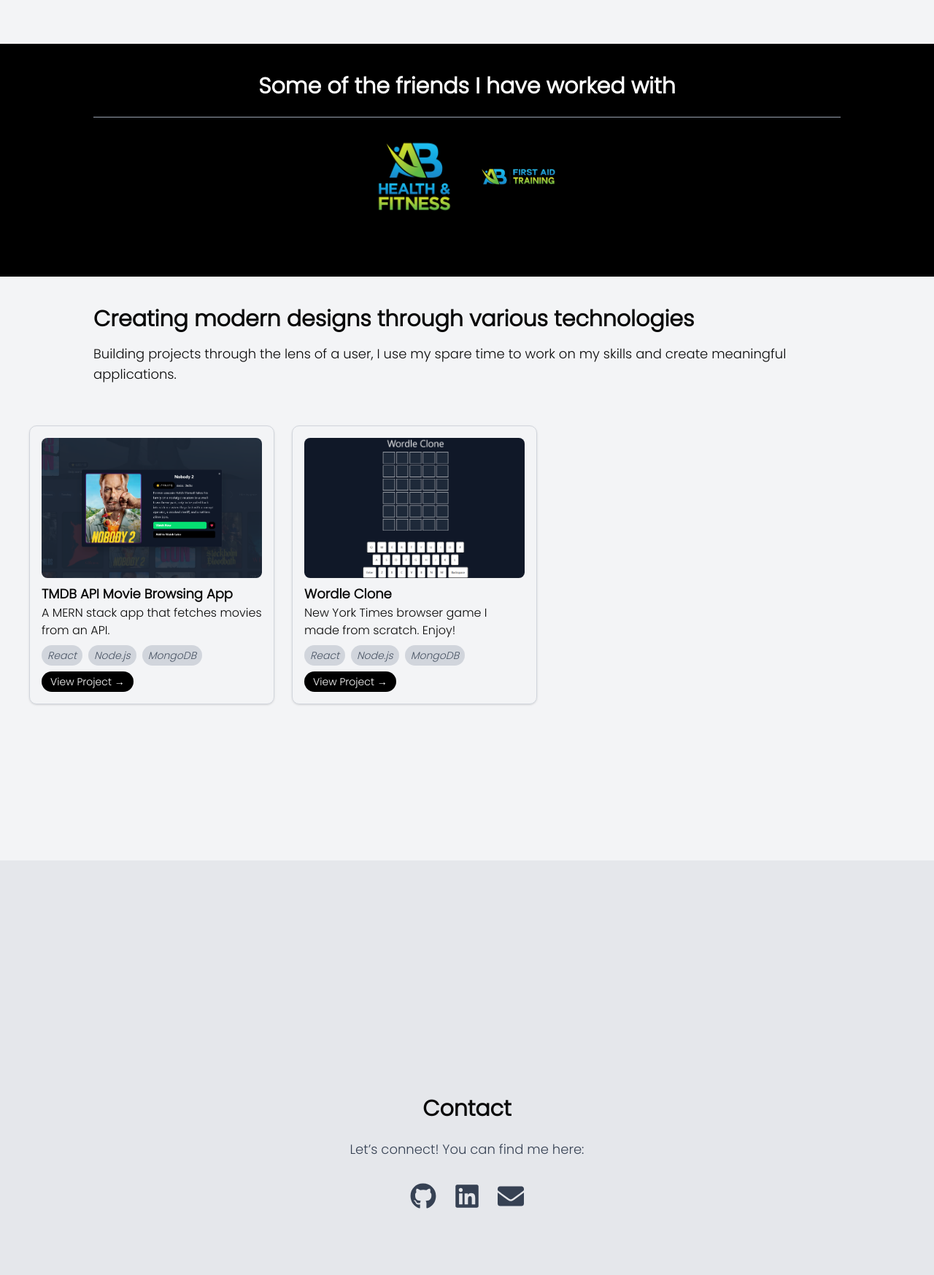
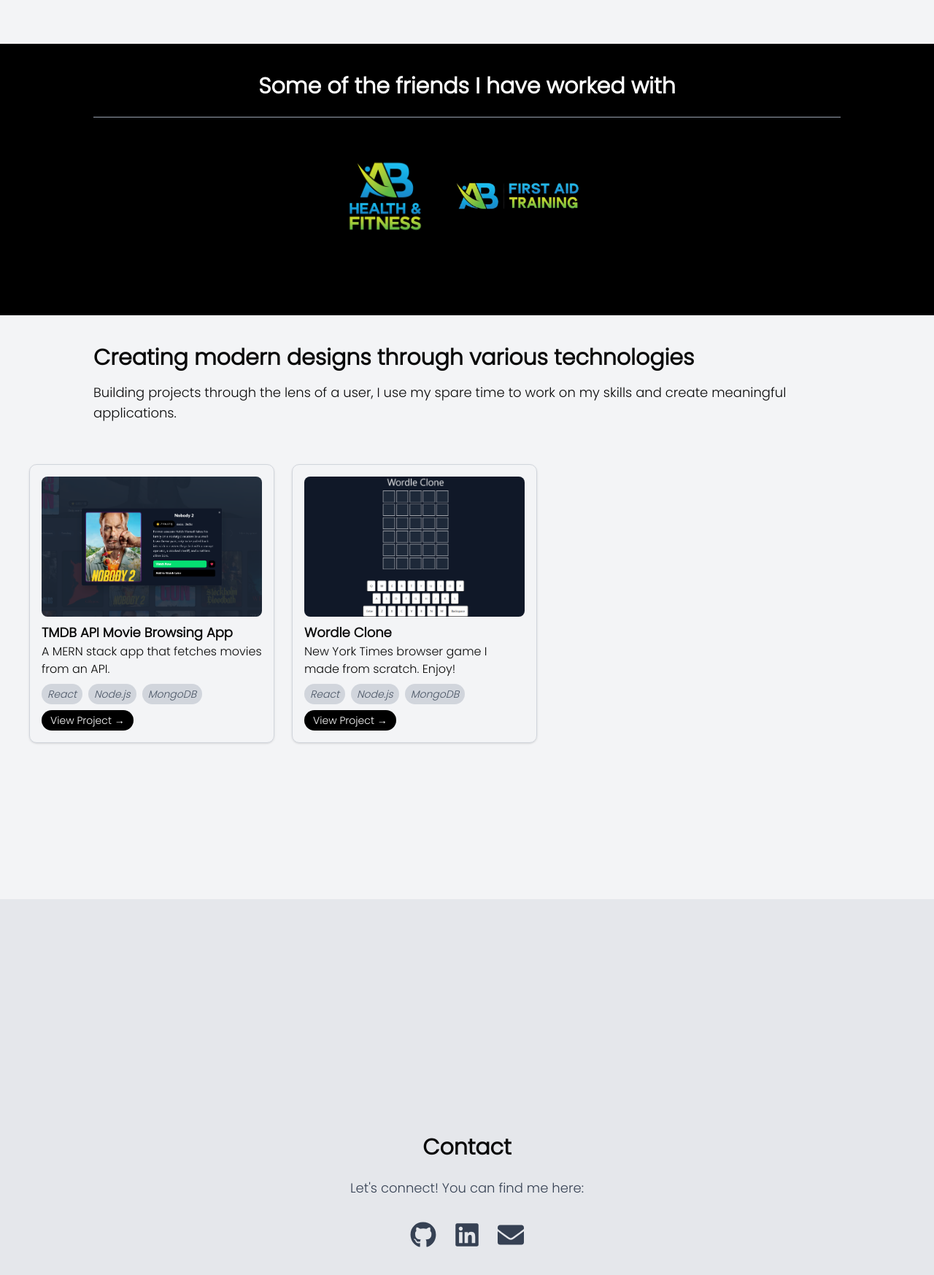
Before and after one commit to JaroldEnderez/Portfolio, a Next.js app: page / in a window 1280 px wide. Shown: the part 740-2487 px from the top of the page at 73% size. Built offline with nearby package versions, Linux system fonts and the light colour scheme.

Commit message:
apos work and image size

```diff
--- a/src/app/page.js
+++ b/src/app/page.js
@@ -98,7 +98,7 @@ export default function HomePage() {
               <Image src={company1} alt="Company 1" className="hover:opacity-80 transition" width={120} height={60} />
             </a>
             <a href="https://abfirstaid.com.au/" target="_blank" rel="noopener noreferrer">
-              <Image src={company2} alt="Company 2" className="hover:opacity-80 transition" width={120} height={60} />
+              <Image src={company2} alt="Company 2" className="hover:opacity-80 transition" width={200} height={60} />
             </a>
           </div>
         </div>
@@ -164,7 +164,7 @@ export default function HomePage() {
         viewport={{ once: true }}
       >
         <h2 className="text-2xl sm:text-3xl font-semibold mb-6">Contact</h2>
-        <p className="mb-8 text-gray-700 text-center sm:text-lg">Let’s connect! You can find me here:</p>
+        <p className="mb-8 text-gray-700 text-center sm:text-lg">Let&apos;s connect! You can find me here:</p>
 
         <div className="flex flex-wrap gap-6 text-4xl text-gray-700 justify-center">
           <a href="https://github.com/JaroldEnderez" target="_blank" rel="noopener noreferrer" className="hover:text-black transition">
```
